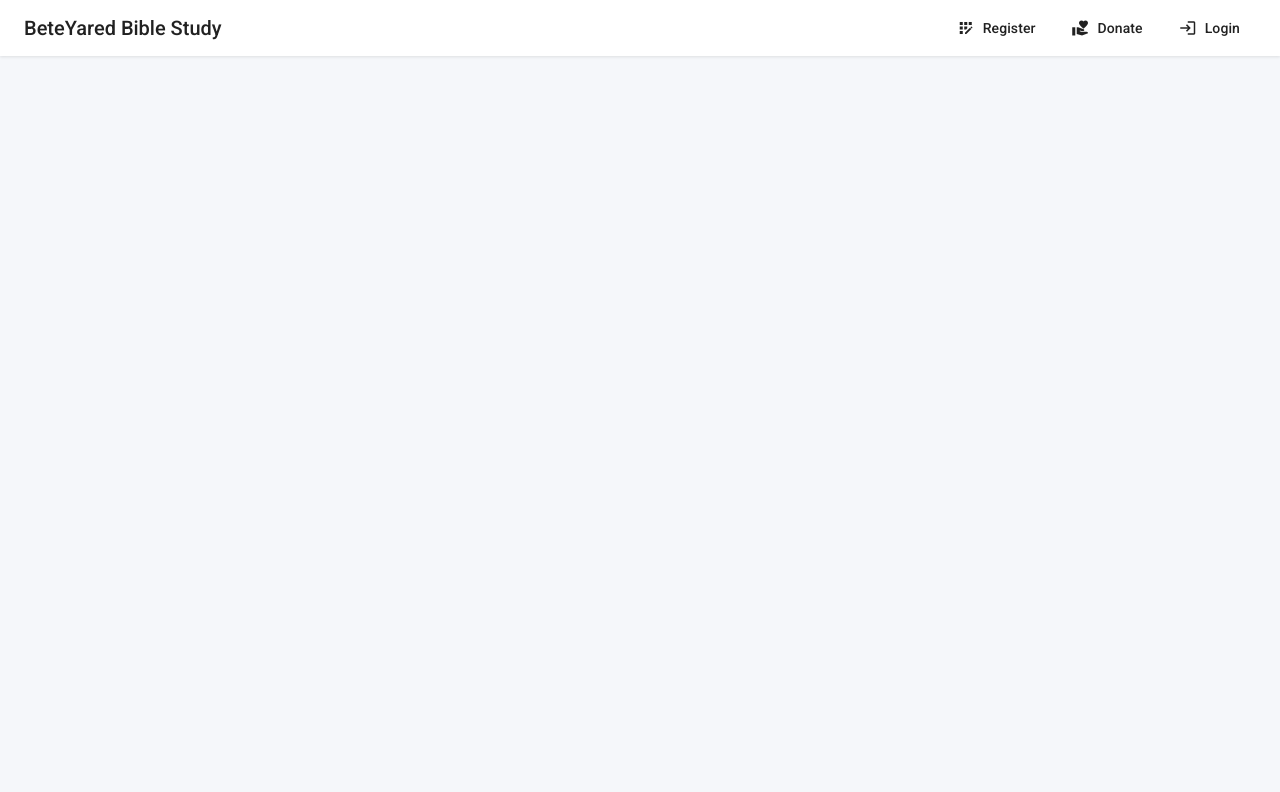
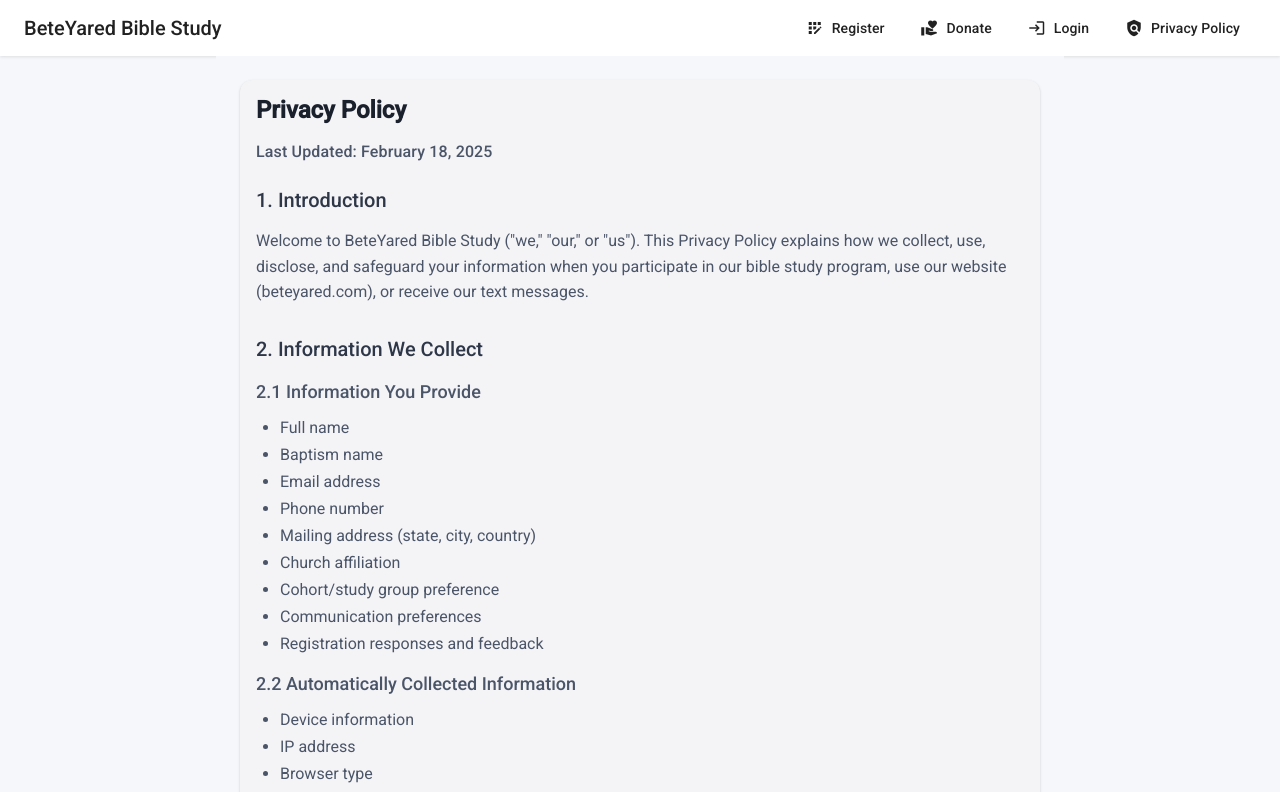
Before and after one commit to davenda/churchApp, an Angular app in the folder frontend/: page /privacy-policy in a window 1280 px wide. Before the commit this address led to /. Shown: the top 792 px of the page. Built offline with nearby package versions, Linux system fonts and the light colour scheme.

Commit message:
added privacy policy page

```diff
--- a/frontend/src/app/app.routes.ts
+++ b/frontend/src/app/app.routes.ts
@@ -5,6 +5,7 @@
 import { AuthGuard } from './core/services/auth.guard';
 import { LoginComponent } from './features/login/login.component';
 import { DonationComponent } from './features/donation/donation.component';
+import { PrivacyPolicyComponent } from './features/privacy-policy/privacy-policy.component';
 
 export const routes: Routes = [
   {
@@ -35,7 +36,12 @@
     canActivate: [AuthGuard]
   },
   {
+    path: 'privacy-policy',
+    component: PrivacyPolicyComponent
+  },
+  {
     path: 'donate',
     component: DonationComponent
   }
+
 ];
--- a/frontend/src/app/features/login/login.component.ts
+++ b/frontend/src/app/features/login/login.component.ts
@@ -34,8 +34,8 @@
     private snackBar: MatSnackBar
   ) {
     this.loginForm = this.fb.group({
-      email: ['admin@beteyared.com', [Validators.required, Validators.email]],
-      password: ['admin123', Validators.required]
+      email: [ "", [Validators.required, Validators.email]],
+      password: ["", Validators.required]
     });
   }
 
--- /dev/null
+++ b/frontend/src/app/features/privacy-policy/privacy-policy.component.css
@@ -0,0 +1,56 @@
+.privacy-container {
+    padding: 24px;
+    max-width: 800px;
+    margin: 0 auto;
+    background-color: #f5f7fa;
+    min-height: 100vh;
+  }
+
+  mat-card {
+    margin-bottom: 24px;
+  }
+
+  mat-card-title {
+    font-size: 24px;
+    font-weight: 600;
+    color: #1a202c;
+    margin-bottom: 16px;
+  }
+
+  mat-card-subtitle {
+    color: #4a5568;
+  }
+
+  section {
+    margin-bottom: 32px;
+  }
+
+  h2 {
+    font-size: 20px;
+    font-weight: 500;
+    color: #2d3748;
+    margin: 24px 0 16px;
+  }
+
+  h3 {
+    font-size: 18px;
+    font-weight: 500;
+    color: #4a5568;
+    margin: 20px 0 12px;
+  }
+
+  p {
+    color: #4a5568;
+    line-height: 1.6;
+    margin-bottom: 16px;
+  }
+
+  ul {
+    margin: 16px 0;
+    padding-left: 24px;
+  }
+
+  li {
+    color: #4a5568;
+    margin: 8px 0;
+  }
--- /dev/null
+++ b/frontend/src/app/features/privacy-policy/privacy-policy.component.html
@@ -0,0 +1,159 @@
+<div class="privacy-container">
+    <mat-card>
+      <mat-card-header>
+        <mat-card-title>Privacy Policy</mat-card-title>
+        <mat-card-subtitle>Last Updated: {{lastUpdated}}</mat-card-subtitle>
+      </mat-card-header>
+
+      <mat-card-content>
+        <section id="introduction">
+          <h2>1. Introduction</h2>
+          <p>Welcome to BeteYared Bible Study ("we," "our," or "us"). This Privacy Policy explains how we collect, use, disclose, and safeguard your information when you participate in our bible study program, use our website (beteyared.com), or receive our text messages.</p>
+        </section>
+
+        <section id="information-collection">
+          <h2>2. Information We Collect</h2>
+
+          <h3>2.1 Information You Provide</h3>
+          <ul>
+            <li>Full name</li>
+            <li>Baptism name</li>
+            <li>Email address</li>
+            <li>Phone number</li>
+            <li>Mailing address (state, city, country)</li>
+            <li>Church affiliation</li>
+            <li>Cohort/study group preference</li>
+            <li>Communication preferences</li>
+            <li>Registration responses and feedback</li>
+          </ul>
+
+          <h3>2.2 Automatically Collected Information</h3>
+          <ul>
+            <li>Device information</li>
+            <li>IP address</li>
+            <li>Browser type</li>
+            <li>Operating system</li>
+            <li>Access times</li>
+            <li>Pages viewed</li>
+            <li>Links clicked</li>
+            <li>Interaction with our text messages</li>
+          </ul>
+        </section>
+
+        <section id="text-message-program">
+          <h2>3. Text Message Program</h2>
+
+          <h3>3.1 Consent</h3>
+          <p>By providing your phone number and opting into our text message program, you expressly consent to receive:</p>
+          <ul>
+            <li>Weekly meeting reminders</li>
+            <li>Schedule changes and updates</li>
+            <li>Study materials and resources</li>
+            <li>Important announcements</li>
+            <li>Spiritual content and devotionals</li>
+          </ul>
+
+          <h3>3.2 Message Frequency</h3>
+          <ul>
+            <li>Regular meeting reminders (1-2 times per week)</li>
+            <li>Occasional announcements (2-3 times per month)</li>
+            <li>Schedule changes (as needed)</li>
+            <li>Program updates (as needed)</li>
+          </ul>
+
+          <h3>3.3 Text Message Rates</h3>
+          <p>Message and data rates may apply. Consult your wireless carrier plan for details about your text messaging rates.</p>
+
+          <h3>3.4 Opting Out</h3>
+          <p>You may opt-out of text messages at any time by:</p>
+          <ul>
+            <li>Replying "STOP" to any message</li>
+            <li>Emailing support&#64;beteyared.com</li>
+            <li>Updating your preferences in your account settings</li>
+          </ul>
+
+          <h3>3.5 Help</h3>
+          <p>For help with the text message program:</p>
+          <ul>
+            <li>Reply "HELP" to any message</li>
+            <li>Email support&#64;beteyared.com</li>
+          </ul>
+        </section>
+
+        <section id="information-usage">
+          <h2>4. How We Use Your Information</h2>
+          <p>We use your information to:</p>
+          <ul>
+            <li>Facilitate your participation in bible study sessions</li>
+            <li>Send meeting reminders and updates</li>
+            <li>Provide study materials and resources</li>
+            <li>Track attendance and participation</li>
+            <li>Improve our services</li>
+            <li>Communicate important announcements</li>
+            <li>Respond to your inquiries</li>
+            <li>Maintain security of our services</li>
+          </ul>
+        </section>
+
+        <section id="information-sharing">
+          <h2>5. Information Sharing</h2>
+          <p>We do not sell, rent, or trade your personal information. We may share your information with:</p>
+          <ul>
+            <li>Zoom (for virtual meetings)</li>
+            <li>Twilio (for text message delivery)</li>
+            <li>Service providers who assist in our operations</li>
+          </ul>
+        </section>
+
+        <section id="data-security">
+          <h2>6. Data Security</h2>
+          <p>We implement appropriate technical and organizational measures to protect your personal information, including:</p>
+          <ul>
+            <li>Encryption of sensitive data</li>
+            <li>Secure servers</li>
+            <li>Regular security assessments</li>
+            <li>Access controls</li>
+            <li>Staff training</li>
+          </ul>
+        </section>
+
+        <section id="your-rights">
+          <h2>7. Your Rights</h2>
+          <p>You have the right to:</p>
+          <ul>
+            <li>Access your personal information</li>
+            <li>Correct inaccurate information</li>
+            <li>Request deletion of your information</li>
+            <li>Opt-out of communications</li>
+            <li>Request a copy of your data</li>
+            <li>File a complaint</li>
+          </ul>
+        </section>
+
+        <section id="california-residents">
+          <h2>8. Special Notice for California Residents</h2>
+          <p>Under California Civil Code Section 1798.83, California residents may request:</p>
+          <ul>
+            <li>Categories of personal information collected</li>
+            <li>Categories of sources</li>
+            <li>Business purpose for collection</li>
+            <li>Categories of third parties with whom we share information</li>
+          </ul>
+        </section>
+
+        <section id="contact">
+          <h2>9. Contact Information</h2>
+          <p>For privacy-related questions:</p>
+          <ul>
+            <li>Email: privacy&#64;beteyared.com</li>
+            <li>Address: [Your Physical Address]</li>
+          </ul>
+        </section>
+
+        <section id="acknowledgment">
+          <h2>10. Acknowledgment</h2>
+          <p>By participating in BeteYared Bible Study and using our services, you acknowledge that you have read and understood this Privacy Policy.</p>
+        </section>
+      </mat-card-content>
+    </mat-card>
+  </div>
--- /dev/null
+++ b/frontend/src/app/features/privacy-policy/privacy-policy.component.ts
@@ -0,0 +1,21 @@
+import { Component } from '@angular/core';
+import { CommonModule } from '@angular/common';
+import { MatCardModule } from '@angular/material/card';
+import { MatIconModule } from '@angular/material/icon';
+import { MatDividerModule } from '@angular/material/divider';
+
+@Component({
+  selector: 'app-privacy-policy',
+  standalone: true,
+  imports: [
+    CommonModule,
+    MatCardModule,
+    MatIconModule,
+    MatDividerModule
+  ],
+  templateUrl: './privacy-policy.component.html',
+  styleUrls: ['./privacy-policy.component.css']
+})
+export class PrivacyPolicyComponent {
+  lastUpdated = 'February 18, 2025';
+}
--- a/frontend/src/app/features/registration/registration.component.html
+++ b/frontend/src/app/features/registration/registration.component.html
@@ -2,7 +2,7 @@
 <div class="signup-container">
     <div class="signup-card">
       <div class="header">
-        <h1>Sign up</h1>
+        <h1>Sign Up</h1>
         <p class="subtitle">Welcome to BeteYared Bible Study Group - Let's create account</p>
       </div>
 
@@ -80,7 +80,7 @@
           <label class="checkbox-container">
             <input type="checkbox" formControlName="smsConsent">
             <span class="checkbox-text">
-              By checking this box, you agree to receive SMS notifications from BeteYared Bible Study.
+              I agree to receive text messages from BeteYared Bible Study including meeting reminders and updates. Message frequency varies. Message and data rates may apply. View our Privacy Policy at beteyared.com/privacy
             <span class="amharic">/ ይህን ሳጥን በመምረጥ፣ ከቤተያሬድ የቅዱስ መጽሐፍ ጥናት የኤስኤምኤስ ማሳወቂያዎችን ለማግኘት ተስማምተዋል።</span>
             </span>
           </label>
--- a/frontend/src/app/features/registration/registration.component.ts
+++ b/frontend/src/app/features/registration/registration.component.ts
@@ -21,8 +21,8 @@
     MatInputModule,
     MatButtonModule,
     MatSelectModule,
-    MatCardModule,
-  ],
+    MatCardModule
+    ],
   templateUrl: './registration.component.html',
   styleUrls: ['./registration.component.css']
 })
--- a/frontend/src/app/layout/layout/layout.component.html
+++ b/frontend/src/app/layout/layout/layout.component.html
@@ -34,6 +34,10 @@
         <mat-icon>login</mat-icon>
         Login
       </a>
+      <a mat-button routerLink="/privacy-policy">
+        <mat-icon>policy</mat-icon>
+        Privacy Policy
+      </a>
     </ng-container>
   </div>
 </div>
```
Also changed, not shown: 2 other files (tests, documents, lock files or other folders).
